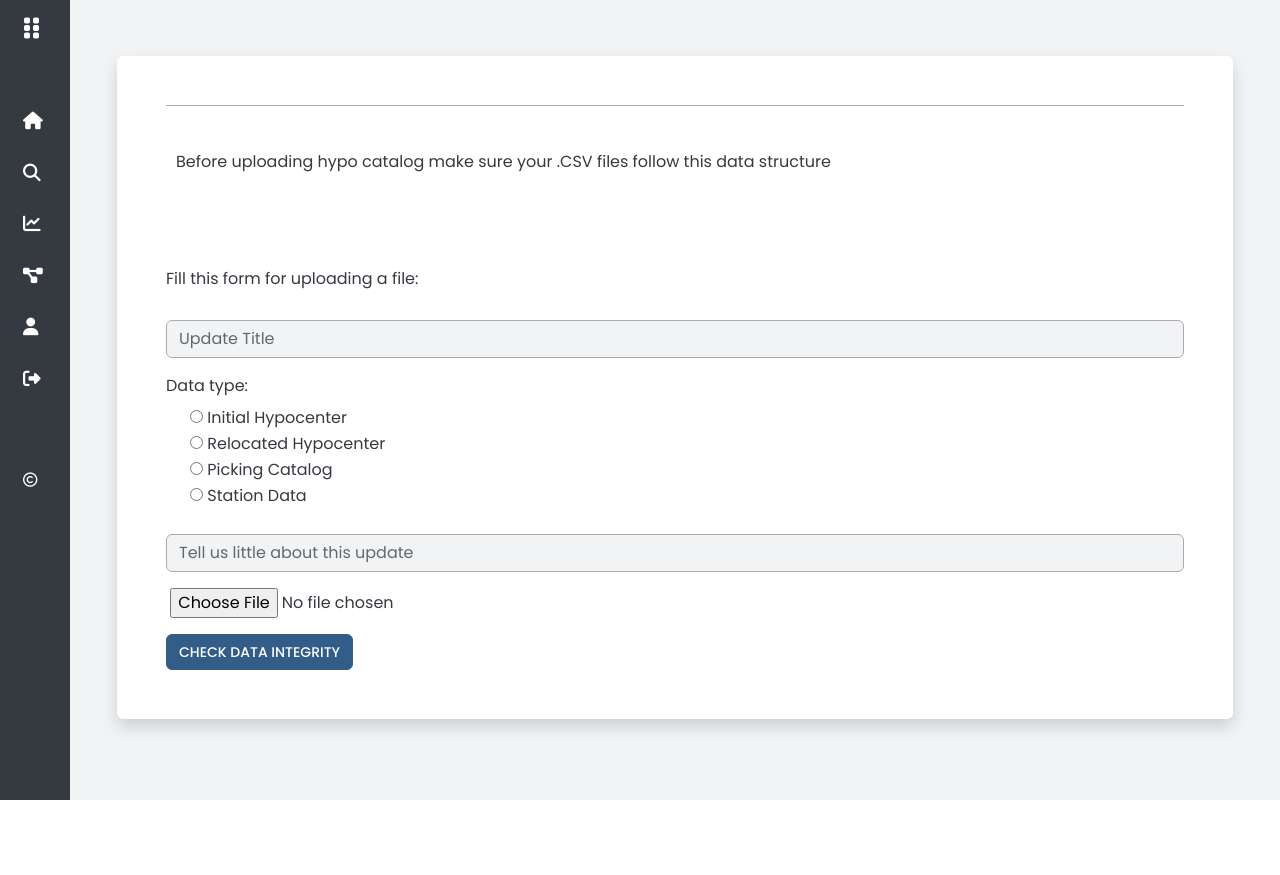
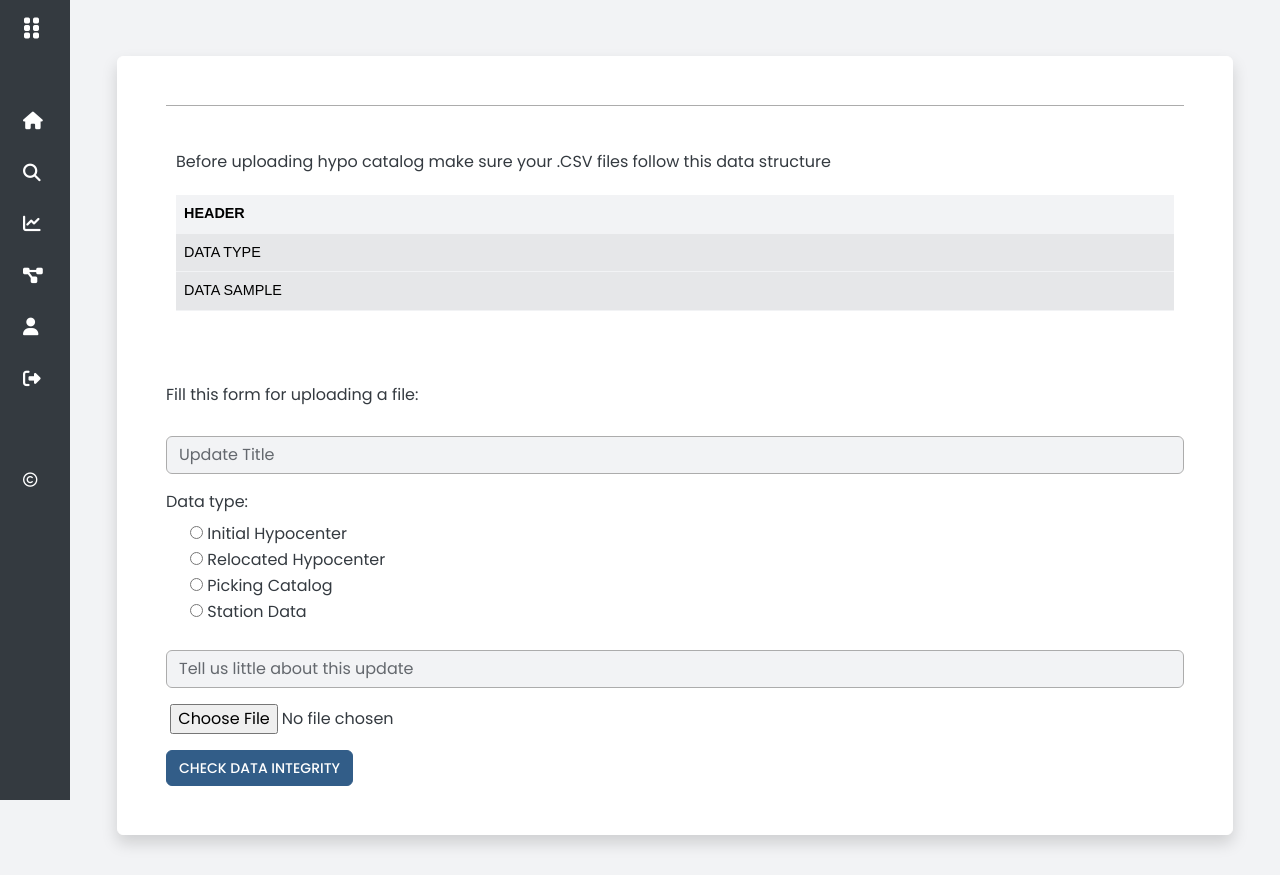
Before and after one commit to bgjx/meq-data-app, a Django app: template django_project/project/templates/project/upload-form.html in a window 1280 px wide. Shown: the top 875 px of the page. Before the commit the page ends 800 px from the top, so only its background shows below. Run offline with Django 5.2, Linux system fonts and the light colour scheme; the template is opened without the code that fills it: values that come from a table or form of the project are taken from there, others are empty; a user stored in the database is signed in; parts of the project's set-up code (start-up, migrations or seed data) failed here and were passed over; some libraries are stand-ins or nearby versions.

Commit message:
add catalog data structure in upload form

```diff
--- a/django_project/project/templates/project/uploads/data-structure.html
+++ b/django_project/project/templates/project/uploads/data-structure.html
@@ -7,15 +7,28 @@
             <table class="table table-striped" style="width:100%">
                 <thead>
                     <tr>
+                        <th> HEADER </th>
                         {% for th in structure_data.header %}
                             <th>{{ th }}</th>
                         {% endfor %}
                     </tr>
                 </thead>
                 <tbody>
+                    <!-- Data Type -->
                     <tr>
+                        <td> DATA TYPE </td>
                         {% for td in structure_data.type %}
                             <td>{{ td }}</td>
+                        {% endfor %}
+                    </tr>
+
+                </tbody>
+                <!-- Data Sample -->
+                <tbody>
+                    <tr>
+                        <td> DATA SAMPLE </td>
+                        {% for td in structure_data.sample %}
+                            <td> {{ td }} </td>
                         {% endfor %}
                     </tr>
                 </tbody>
```
Also changed, not shown: django_project/project/config.py (+12 -3 lines).
